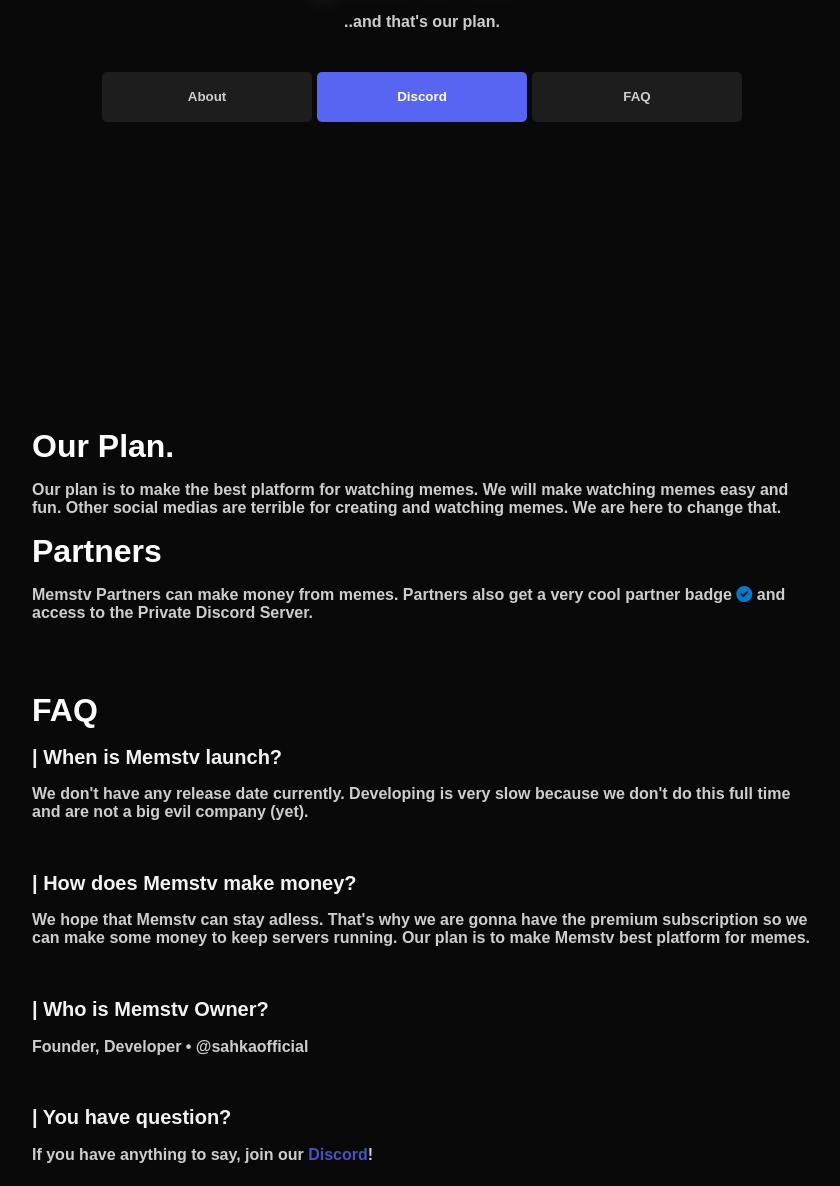
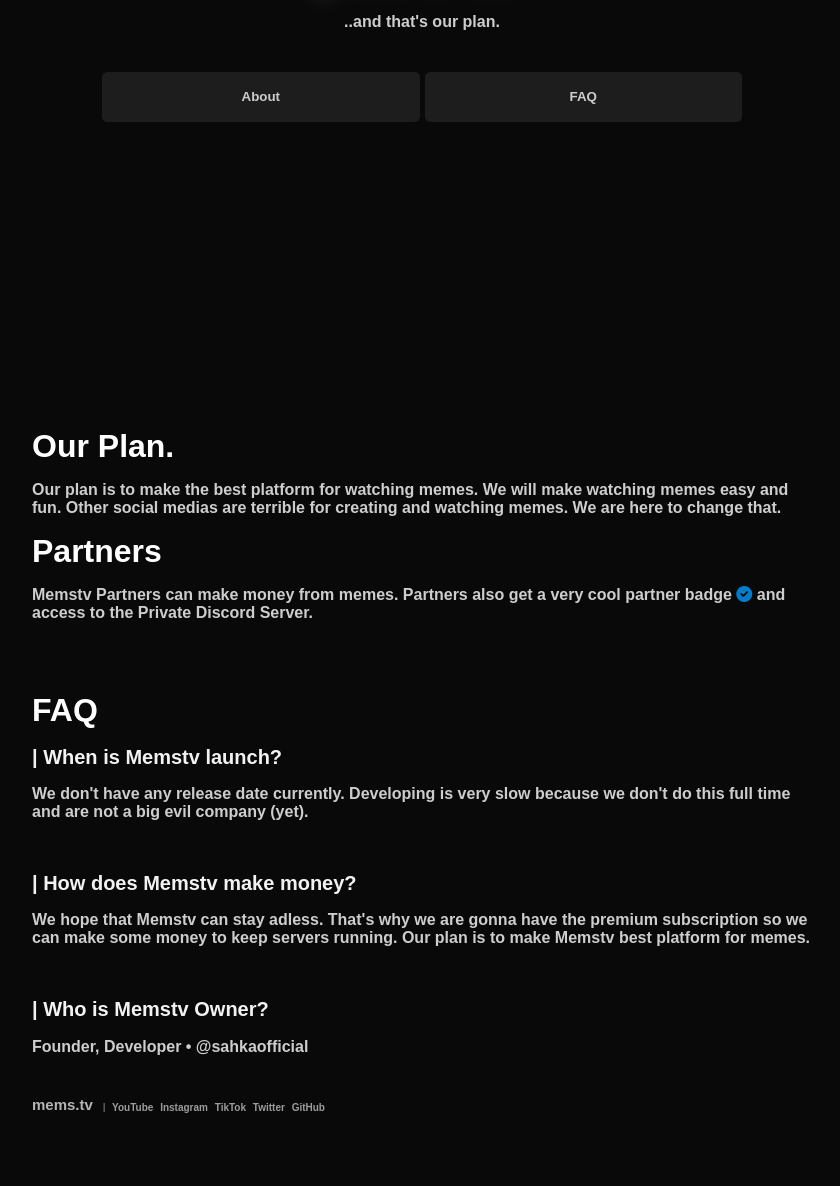
Before and after one commit to memstv/memstv_about, a plain HTML site: page index.html in a window 1280 px wide. Shown: the part 382-1568 px from the top of the page, without its empty margins (218-1058 px from the left). Drawn offline with Linux system fonts and the light colour scheme.

Commit message:
Update index.html

```diff
--- a/index.html
+++ b/index.html
@@ -28,7 +28,6 @@
             <p>..and that's our plan.</p>
             <div class="buttons">
                 <button onclick="About()">About</button>
-                <button onclick="Discord()" style="background-color:  #5865F2;  opacity: 100%;">Discord</button>
                 <button onclick="FQA()">FAQ</button>
             </div>
         </div>
@@ -52,9 +51,7 @@
             <br>
             <h2 class="info">| Who is Memstv Owner?</h2>
             <p class="info">Founder, Developer • <a href="https://twitter.com/sahkaofficial">@sahkaofficial</a></p>
-            <br>
-            <h2 class="info">| You have question?</h2>
-            <p class="info">If you have anything to say, join our <a href="https://discord.gg/Meqpb6K8M5" class="discordtext" style="color: #5865F2;">Discord</a>!</p>
+
 
             <div class="footer">
                 <h1>mems.tv</h1>
```
